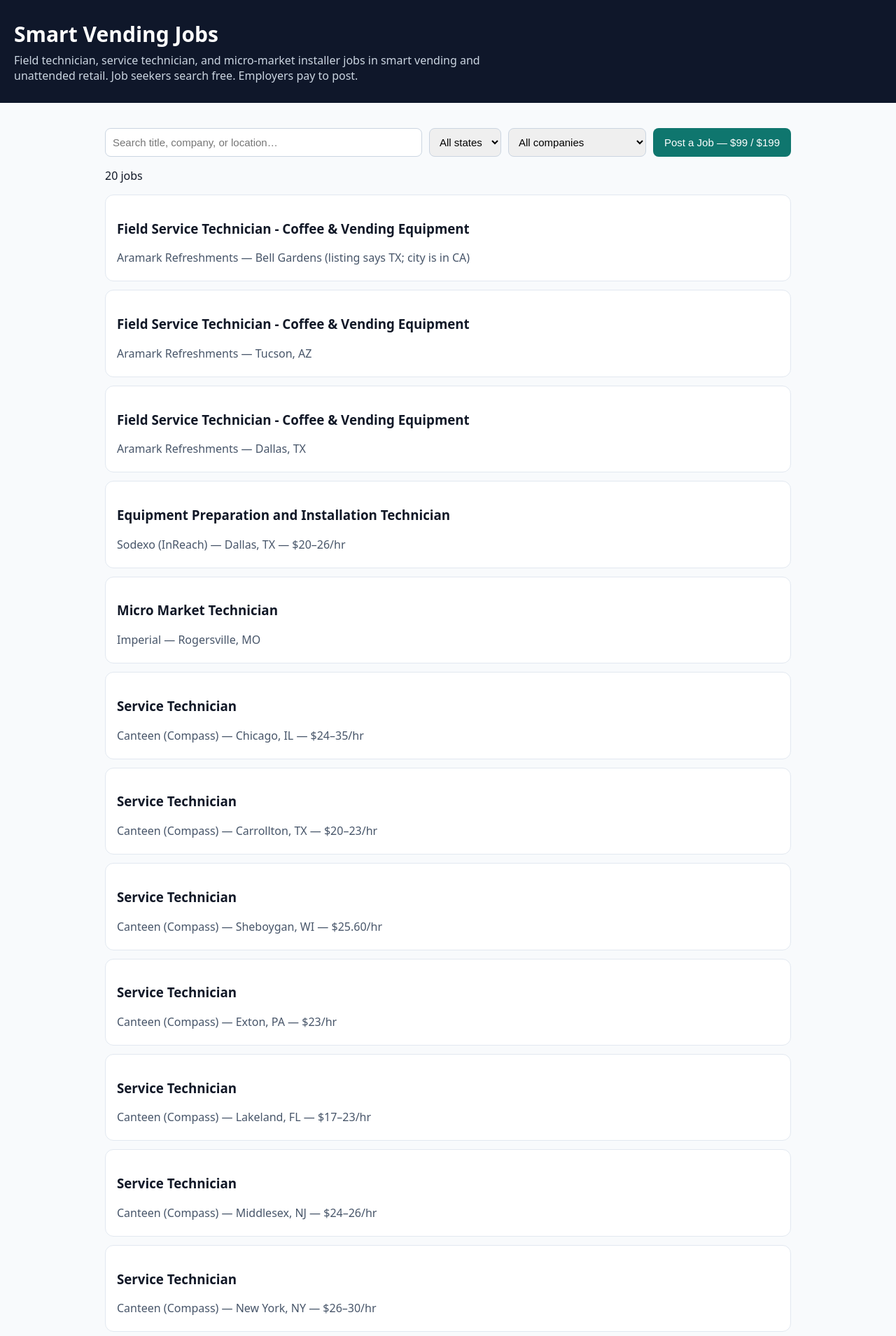
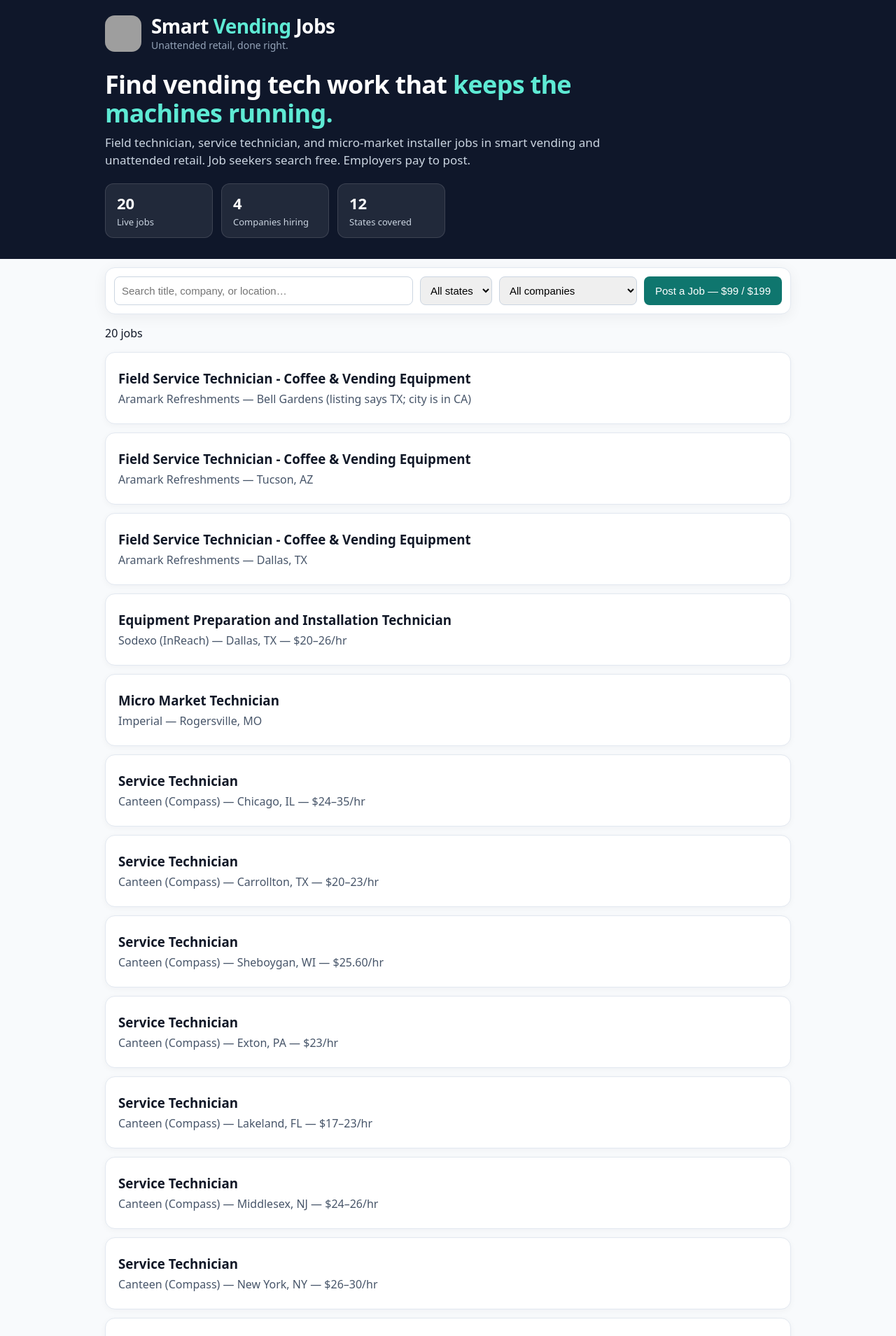
Before and after one commit to axl199/smart-vending-jobs, a Flask app: page / in a window 1280 px wide. Shown: the top 1909 px of the page at 70% size. Run offline with Flask 3, Linux system fonts and the light colour scheme; data comes from the database, SQL or seed files in the repository; grey boxes are pictures that could not be loaded.

Commit message:
Add files via upload

```diff
--- a/templates/index.html
+++ b/templates/index.html
@@ -8,34 +8,62 @@
 <style>
   :root { font-family: system-ui, -apple-system, Segoe UI, Roboto, sans-serif; color: #111827; }
   body { margin: 0; background: #f8fafc; }
-  header { background: #0f172a; color: #fff; padding: 28px 20px; }
-  header h1 { margin: 0 0 6px; font-size: 30px; }
-  header p { margin: 0; color: #cbd5e1; max-width: 720px; }
+  header { background: #0f172a; color: #fff; padding: 22px 20px 0; }
+  .brand { max-width: 980px; margin: 0 auto; display: flex; align-items: center; gap: 14px; }
+  .brand img { width: 52px; height: 52px; border-radius: 14px; flex-shrink: 0; }
+  .brand h1 { margin: 0; font-size: 28px; letter-spacing: -0.02em; line-height: 1.1; }
+  .brand h1 span { color: #5eead4; }
+  .brand p { margin: 2px 0 0; color: #94a3b8; font-size: 14px; }
+  .hero { max-width: 980px; margin: 26px auto 0; padding: 0 0 30px; }
+  .hero h2 { margin: 0 0 8px; font-size: 36px; letter-spacing: -0.02em; line-height: 1.15; max-width: 680px; }
+  .hero h2 span { color: #5eead4; }
+  .hero p { margin: 0; color: #cbd5e1; max-width: 720px; font-size: 17px; line-height: 1.5; }
+  .stats { display: flex; gap: 12px; flex-wrap: wrap; margin-top: 20px; }
+  .stat { background: rgba(255,255,255,0.08); border: 1px solid rgba(255,255,255,0.12); border-radius: 12px; padding: 12px 16px; min-width: 120px; }
+  .stat b { display: block; font-size: 22px; }
+  .stat span { color: #cbd5e1; font-size: 13px; }
   main { max-width: 980px; margin: 0 auto; padding: 20px; }
-  .bar { display: flex; flex-wrap: wrap; gap: 10px; margin: 16px 0; }
+  .bar { display: flex; flex-wrap: wrap; gap: 10px; margin: -8px 0 16px; background: #fff; border: 1px solid #e2e8f0; border-radius: 14px; padding: 12px; box-shadow: 0 4px 20px rgba(15,23,42,0.06); }
   input, select, textarea { padding: 10px; border: 1px solid #cbd5e1; border-radius: 8px; font-size: 15px; }
   input[type="search"] { flex: 2; min-width: 220px; }
   button, .btn { background: #0f766e; color: #fff; border: 0; border-radius: 8px; padding: 11px 16px; font-size: 15px; cursor: pointer; text-decoration: none; display: inline-block; }
   button.secondary { background: #e2e8f0; color: #111827; }
   .notice { background: #fef9c3; border: 1px solid #fde68a; padding: 12px 14px; border-radius: 8px; margin: 12px 0; }
-  .card { background: #fff; border: 1px solid #e2e8f0; border-radius: 12px; padding: 16px; margin: 12px 0; cursor: pointer; }
-  .card.featured { border-color: #0f766e; box-shadow: 0 0 0 1px #0f766e inset; }
+  .card { background: #fff; border: 1px solid #e2e8f0; border-radius: 14px; padding: 18px; margin: 12px 0; cursor: pointer; box-shadow: 0 2px 10px rgba(15,23,42,0.04); }
+  .card:hover { border-color: #99f6e4; }
+  .card h3 { margin: 6px 0 4px; }
+  .card.featured { border-color: #0f766e; box-shadow: 0 0 0 1px #0f766e inset, 0 4px 16px rgba(15,118,110,0.12); }
   .badge { display: inline-block; background: #0f766e; color: #fff; font-size: 12px; padding: 3px 8px; border-radius: 999px; margin-right: 8px; }
   .badge.seeded { background: #e2e8f0; color: #334155; }
   .meta { color: #475569; margin: 6px 0; }
-  .detail, .post { background: #fff; border: 1px solid #e2e8f0; border-radius: 12px; padding: 20px; margin: 16px 0; }
+  .detail, .post { background: #fff; border: 1px solid #e2e8f0; border-radius: 14px; padding: 22px; margin: 16px 0; box-shadow: 0 4px 20px rgba(15,23,42,0.05); }
   .post label { display: block; margin: 12px 0 4px; font-weight: 600; }
   .post input, .post textarea, .post select { width: 100%; box-sizing: border-box; }
   .tiers { display: flex; gap: 12px; flex-wrap: wrap; }
   .tier { border: 2px solid #e2e8f0; border-radius: 12px; padding: 14px; flex: 1; min-width: 220px; cursor: pointer; }
-  .tier.selected { border-color: #0f766e; }
-  footer { max-width: 980px; margin: 0 auto; padding: 0 20px 32px; color: #64748b; font-size: 14px; }
+  .tier.selected { border-color: #0f766e; background: #f0fdfa; }
+  footer { max-width: 980px; margin: 0 auto; padding: 0 20px 32px; color: #64748b; font-size: 14px; text-align: center; }
+  @media (max-width: 600px) { .hero h2 { font-size: 28px; } .brand h1 { font-size: 22px; } }
 </style>
 </head>
 <body>
 <header>
-  <h1>Smart Vending Jobs</h1>
-  <p>Field technician, service technician, and micro-market installer jobs in smart vending and unattended retail. Job seekers search free. Employers pay to post.</p>
+  <div class="brand">
+    <img src="/static/logo.svg" alt="Smart Vending Jobs logo" width="52" height="52">
+    <div>
+      <h1>Smart <span>Vending</span> Jobs</h1>
+      <p>Unattended retail, done right.</p>
+    </div>
+  </div>
+  <div class="hero">
+    <h2>Find vending tech work that <span>keeps the machines running.</span></h2>
+    <p>Field technician, service technician, and micro-market installer jobs in smart vending and unattended retail. Job seekers search free. Employers pay to post.</p>
+    <div class="stats">
+      <div class="stat"><b id="statJobs">—</b><span>Live jobs</span></div>
+      <div class="stat"><b id="statCompanies">—</b><span>Companies hiring</span></div>
+      <div class="stat"><b id="statStates">—</b><span>States covered</span></div>
+    </div>
+  </div>
 </header>
 <main>
   <div id="banner" class="notice" hidden></div>
@@ -90,6 +118,9 @@ async function loadJobs() {
   fillSelect($('state'), data.states, $('state').value);
   fillSelect($('company'), data.companies, $('company').value);
   $('count').textContent = jobs.length + ' job' + (jobs.length === 1 ? '' : 's');
+  if ($('statJobs')) $('statJobs').textContent = data.jobs.length;
+  if ($('statCompanies')) $('statCompanies').textContent = data.companies.length;
+  if ($('statStates')) $('statStates').textContent = data.states.length;
   const list = $('list'); list.innerHTML = '';
   if (!jobs.length) { list.appendChild(el('p', 'No jobs match that search. Try a broader keyword or clear a filter.')); return; }
   jobs.forEach(job => {
```
Also changed, not shown: templates/logo.svg (added).
